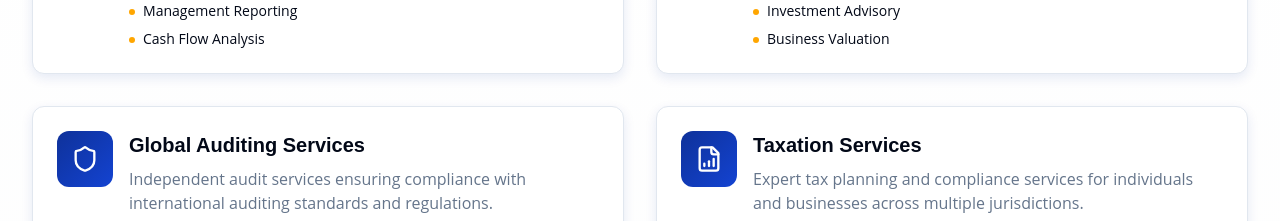
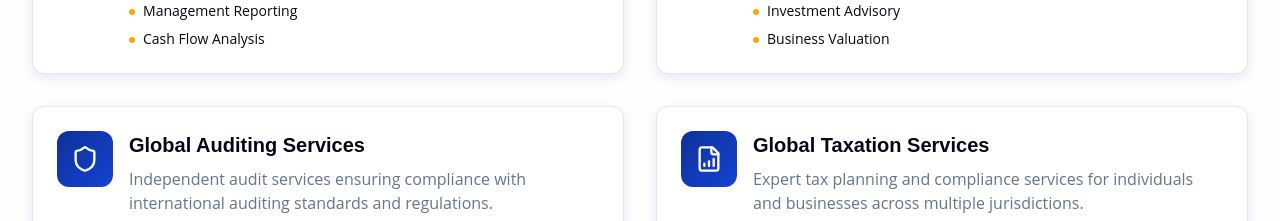
Before and after one commit to sravani444/faat-plus-web-guide, a React (Vite) app: page / in a window 1280 px wide. Shown: the part 1260-1481 px from the top of the page. Built offline with nearby package versions, Linux system fonts and the light colour scheme.

Commit message:
Update taxation service title
Update the taxation service title to "Global Taxation Services".

```diff
--- a/src/components/Services.tsx
+++ b/src/components/Services.tsx
@@ -22,7 +22,7 @@ const Services = () => {
     },
     {
       icon: FileBarChart,
-      title: "Taxation Services",
+      title: "Global Taxation Services",
       description: "Expert tax planning and compliance services for individuals and businesses across multiple jurisdictions.",
       features: ["Tax Planning & Compliance", "GST Advisory", "International Taxation", "Tax Optimization"]
     }
```
